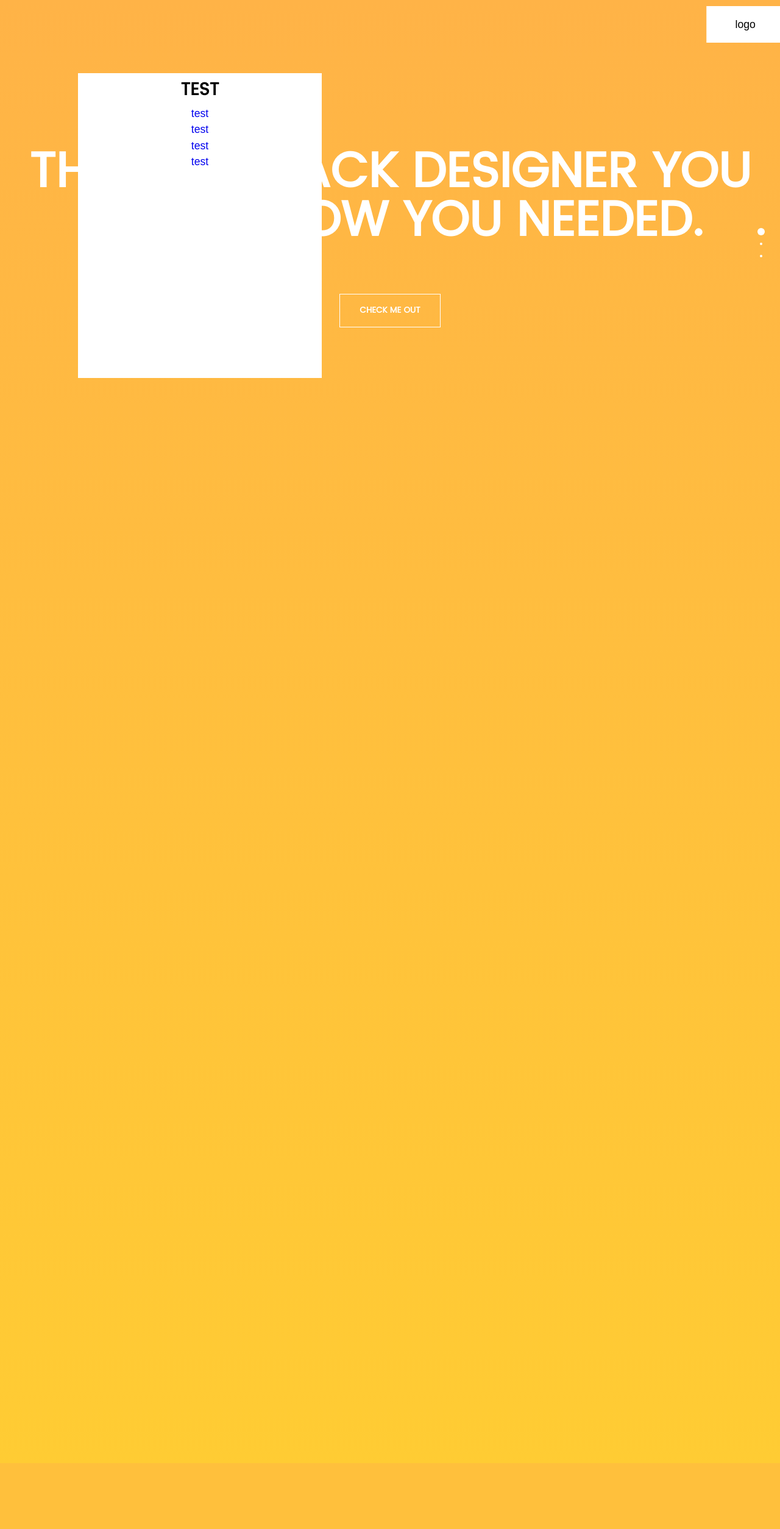
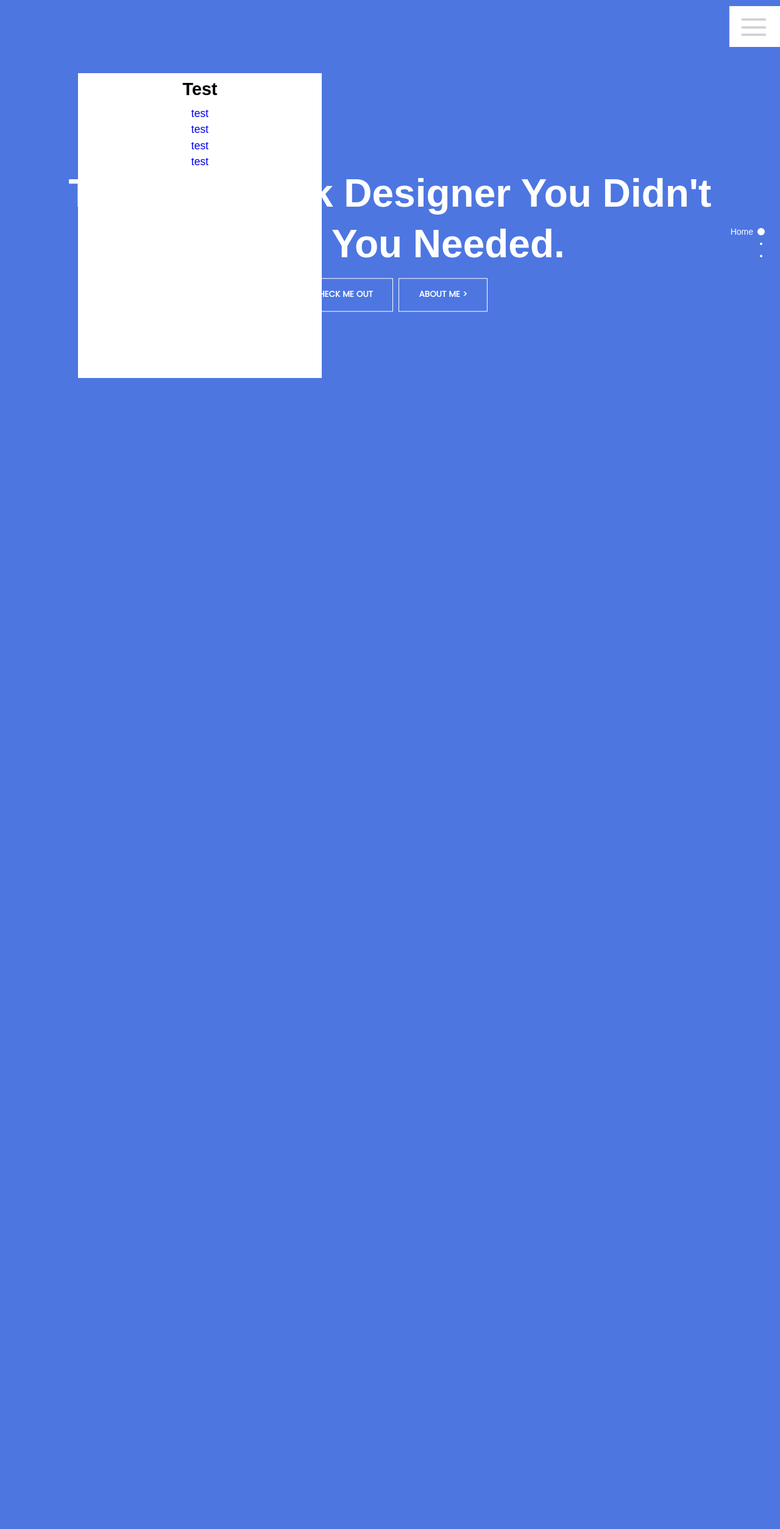
Before and after one commit to lmosele/newport, a PHP site: page / in a window 1280 px wide. Shown: the whole page at 61% size. Before the commit the page ends 620 px from the top, so only its background shows below. Run offline with PHP 8.4, Linux system fonts and the light colour scheme.

Commit message:
slidenav

```diff
--- a/index.html
+++ b/index.html
@@ -2,8 +2,8 @@
 <html xmlns="http://www.w3.org/1999/xhtml"
       xmlns:fb="http://ogp.me/ns/fb#">
 <head>
-	<title>Portfolio</title>
 	<meta charset="utf-8" />
+	<title>Lucas Mosele | UX/UI Design &amp; Front End Development</title>
     <meta property="og:image" content="" />
     <meta name="description" content="">
     <meta name="viewport" content="width=device-width, initial-scale=1.0" />
@@ -21,7 +21,15 @@
 
  	<nav class="popout">
  		<ul>
- 			<li><a class="trigger" href="#">logo</a></li>
+ 			<li>
+ 				<a class="trigger" href="#">
+ 				<div id="nav-icon">
+				  <span></span>
+				  <span></span>
+				  <span></span>
+				</div>
+ 				</a>
+ 			</li>
  			<li><a href="#contact">Contact</a></li>
  			<li><a href="#about">About</a></li>
  			<li><a href="#play">Play</a></li>
@@ -39,21 +47,29 @@
 		</ul>
 	</div>
 
-	<canvas id="cube"></canvas>
+	<canvas id="geometry"></canvas>
 
 	<!-- CONTENT -->
 	<div id="content">
 	    <div class="section middle">
-	    	<div class="container">
-	    		<h2>The Full Stack Designer You didn't know you needed.</h2>
-	    		<button class="btn ghost" onclick="$.fn.fullpage.moveSectionDown();">Check Me Out</button>
-
+	    	<div class="slide" data-anchor="main">
+	    		<div class="container">
+	    			<h2>The Full Stack Designer You didn't know you needed.</h2>
+	    			<button class="btn ghost" onclick="$.fn.fullpage.moveSectionDown();">Check Me Out</button>
+	    			<button class="btn ghost" onclick="$.fn.fullpage.moveSlideRight();">About Me ></button>
+	    		</div>
 	    	</div>
+    		<div class="slide" data-anchor="aboutme">
+    			<h2>My name's Lucas.</h2>
+    			<h3>I am an interaction &amp; front end designer from Brazil, living in Boston</h3>
+    			<p></p>
+    			<button class="btn ghost" onclick="$.fn.fullpage.moveSectionDown();">See My Work</button>
+    		</div>
 	    </div>
 
 	    <div class="section">
 	    	<div class="container">
-
+	    		<img class="mockup" src="dist/img/allcells.png">
 	    	</div>
 	    </div>
 
--- a/src/sass/_base.scss
+++ b/src/sass/_base.scss
@@ -3,16 +3,22 @@
 }
 
 $bounce: cubic-bezier(0.68, -0.55, 0.265, 1.55);
-$endbounce: ease;
 
 body{
   overflow-x: hidden;
-  background: #ffb347; /* fallback for old browsers */
-  background: -webkit-linear-gradient(to bottom, #ffb347 , #ffcc33); /* Chrome 10-25, Safari 5.1-6 */
-  background: linear-gradient(to bottom, #ffb347 , #ffcc33); /* W3C, IE 10+/ Edge, Firefox 16+, Chrome 26+, Opera 12+, Safari 7+ */
+  // background: #ffb347; /* fallback for old browsers */
+  // background: -webkit-linear-gradient(to bottom, #ffb347 , #ffcc33); /* Chrome 10-25, Safari 5.1-6 */
+  // background: linear-gradient(to bottom, #ffb347 , #ffcc33); /* W3C, IE 10+/ Edge, Firefox 16+, Chrome 26+, Opera 12+, Safari 7+ */
+  background: rgb(255,179,71);
+  transition: background .6s ease;
+}
+body.sec1 {
+  background: rgb(77,118,225);
+  transition: background .6s ease;
 }
 #content {
   z-index: $z9;
+  overflow-x: hidden;
 }
 #bg {
   position: fixed;
@@ -22,21 +28,13 @@
   height: 100vh;
   z-index: $z1;
 }
-#cube {
+#geometry {
   position: absolute;
   top: 0;
   width: 100%;
   height: 100%;
   height: 100vh;
   z-index: $z2;
-}
-
-h2 {
-	font-size: $fontxlarger;
-	line-height: $linehuge;
-  font-weight: 700;
-  font-family: $header;
-  text-transform: uppercase;
 }
 
 
@@ -46,13 +44,14 @@
   text-align: center;
   color: white;
   h2 {
-    font-size: 5em;
-    line-height: 1em;
+    font-size: 4em;
+    line-height: 1.3em;
     font-weight: 800;
-    margin-bottom: 1em;
+    font-weight: 700;
   }
 }
 
+// ==================== SECTION
 .section .container {
 	width: 96%;
   margin: 0 auto;
@@ -77,6 +76,20 @@
 }
 
 
+// ==================== MOCKUPS
+.allcells {
+  position: absolute;
+  right: -5%;
+  transition: all .6s $bounce;
+  transform: translate3d(100%, 0, 0);
+}
+.allcells.visible {
+  transition: all .6s $bounce;
+  transform: translate3d(0, 0, 0);
+}
+
+
+// ==================== FLOATER
 .floater {
   position: fixed;
   z-index: $z10;
@@ -87,13 +100,14 @@
   height: 500px;
   background: white;
   transform: translate3d(0, 200%, 0);
-  transition: all 600ms $bounce;
+  transition: all .2s $bounce;
 }
 .floater.visible {
   transform: translate3d(0, 0, 0);
-  transition: all 600ms $bounce;
+  transition: all .5s $bounce;
 }
 
+// ==================== MENU
 .popout {
   display: block;
   position: fixed;
@@ -102,8 +116,8 @@
   background: white;
   z-index: $z10;
   padding-right: 100px;
-  transform: translateX(85%);
-  transition: all 600ms $endbounce;
+  transform: translateX(89%);
+  transition: all 600ms $bounce;
   ul {
     position: relative;
     list-style: none;
@@ -114,19 +128,17 @@
   }
   li {
     display: inline-block;
-    padding: 17px;
+    padding: 20px;
   }
-  a{
-    height: 0px;
+  a:not(.trigger){
     padding: 30px;
     color: black;
   }
-  a:hover {
-    height: 80px;
-    color: black;
+  a:not(.trigger):hover {
+    background-color: #d3d3d3;
   }
 }
   .popout.open {
     transform: translateX(12%);
-    transition: all 600ms $endbounce;
+    transition: all 600ms ease;
   }
--- a/src/sass/_typography.scss
+++ b/src/sass/_typography.scss
@@ -55,7 +55,9 @@
 
 // TYPOGRAPHY
 h1,h2 {
-  font-weight: 800;
+  font-weight: 700;
+  margin: 0;
+  text-transform: capitalize;
 }
 h3,h4,h5 {
   font-weight: 600;
@@ -66,12 +68,10 @@
 h1 {
   font-size: $fonthuge;
   line-height: $linehuge;
-  margin: 0;
 }
 h2 {
   font-size: $fontxlarger;
-  line-height: $linexlarger;
-  margin: 0;
+  line-height: $linehuge;
 }
 h3 {
   font-size: $fontlarger;
--- a/src/sass/_ui.scss
+++ b/src/sass/_ui.scss
@@ -27,6 +27,7 @@
 
 button.btn.ghost,
 a.btn.ghost {
+  margin-top: 1em;
   background: transparent;
   color: #fff;
   border: 1px solid #fff;
@@ -53,29 +54,96 @@
 }
 
 
-// overrides
-.fp-slides {
-    height: 400px !important;
+// // overrides
+// .fp-slides {
+//     height: 400px !important;
+// }
+// .middle > .fp-tableCell {
+//     vertical-align: middle !important;
+// }
+// .fp-tableCell {
+//     vertical-align: initial;
+// }
+// div.fp-controlArrow.fp-prev {
+//     left: -80px;
+//     width: 60px;
+//     height: 60px;
+//     border-width: 0;
+//     cursor: pointer;
+//     background: url(../img/ui/left.svg);
+// }
+// div.fp-controlArrow.fp-next {
+//     right: -80px;
+//     width: 60px;
+//     height: 60px;
+//     border-width: 0;
+//     cursor: pointer;
+//     background: url(../img/ui/right.svg);
+// }
+
+
+// ICON
+#nav-icon {
+  margin-right: 20px;
+  -webkit-transform: rotate(0deg);
+  -moz-transform: rotate(0deg);
+  -o-transform: rotate(0deg);
+  transform: rotate(0deg);
+  -webkit-transition: .5s ease-in-out;
+  -moz-transition: .5s ease-in-out;
+  -o-transition: .5s ease-in-out;
+  transition: .5s ease-in-out;
+  cursor: pointer;
 }
-.middle > .fp-tableCell {
-    vertical-align: middle !important;
+
+#nav-icon span {
+  display: block;
+  position: absolute;
+  height: 4px;
+  width: 40px;
+  background: #d3d3d3;
+  opacity: 1;
+  left: 0;
+  vertical-align: center;
+  -webkit-transform: rotate(0deg);
+  -moz-transform: rotate(0deg);
+  -o-transform: rotate(0deg);
+  transform: rotate(0deg);
+  -webkit-transition: .25s ease-in-out;
+  -moz-transition: .25s ease-in-out;
+  -o-transition: .25s ease-in-out;
+  transition: .25s ease-in-out;
 }
-.fp-tableCell {
-    vertical-align: initial;
+
+#nav-icon span:nth-child(1) {
+  top: 0px;
 }
-div.fp-controlArrow.fp-prev {
-    left: -80px;
-    width: 60px;
-    height: 60px;
-    border-width: 0;
-    cursor: pointer;
-    background: url(../img/ui/left.svg);
+
+#nav-icon span:nth-child(2) {
+  top: 12.5px;
 }
-div.fp-controlArrow.fp-next {
-    right: -80px;
-    width: 60px;
-    height: 60px;
-    border-width: 0;
-    cursor: pointer;
-    background: url(../img/ui/right.svg);
+
+#nav-icon span:nth-child(3) {
+  top: 25px;
 }
+
+#nav-icon.open span:nth-child(1) {
+  top: 12.5px;
+  -webkit-transform: rotate(135deg);
+  -moz-transform: rotate(135deg);
+  -o-transform: rotate(135deg);
+  transform: rotate(135deg);
+}
+
+#nav-icon.open span:nth-child(2) {
+  opacity: 0;
+  left: -60px;
+}
+
+#nav-icon.open span:nth-child(3) {
+  top: 12.5px;
+  -webkit-transform: rotate(-135deg);
+  -moz-transform: rotate(-135deg);
+  -o-transform: rotate(-135deg);
+  transform: rotate(-135deg);
+}
--- a/src/sass/main.scss
+++ b/src/sass/main.scss
@@ -1,6 +1,6 @@
-@import "_normalize",
-        "_fullpage",
-        "_modules",
-        "_typography",
-        "_base",
-        "_ui";
+@import "_normalize";
+@import "_fullpage";
+@import "_modules";
+@import "_typography";
+@import "_base";
+@import "_ui";
```
Also changed, not shown: src/js/main.js (+28 -24 lines), dist/css/main.min.css, dist/img/allcells.png (added), dist/js/main.min.js, 1 other file.
